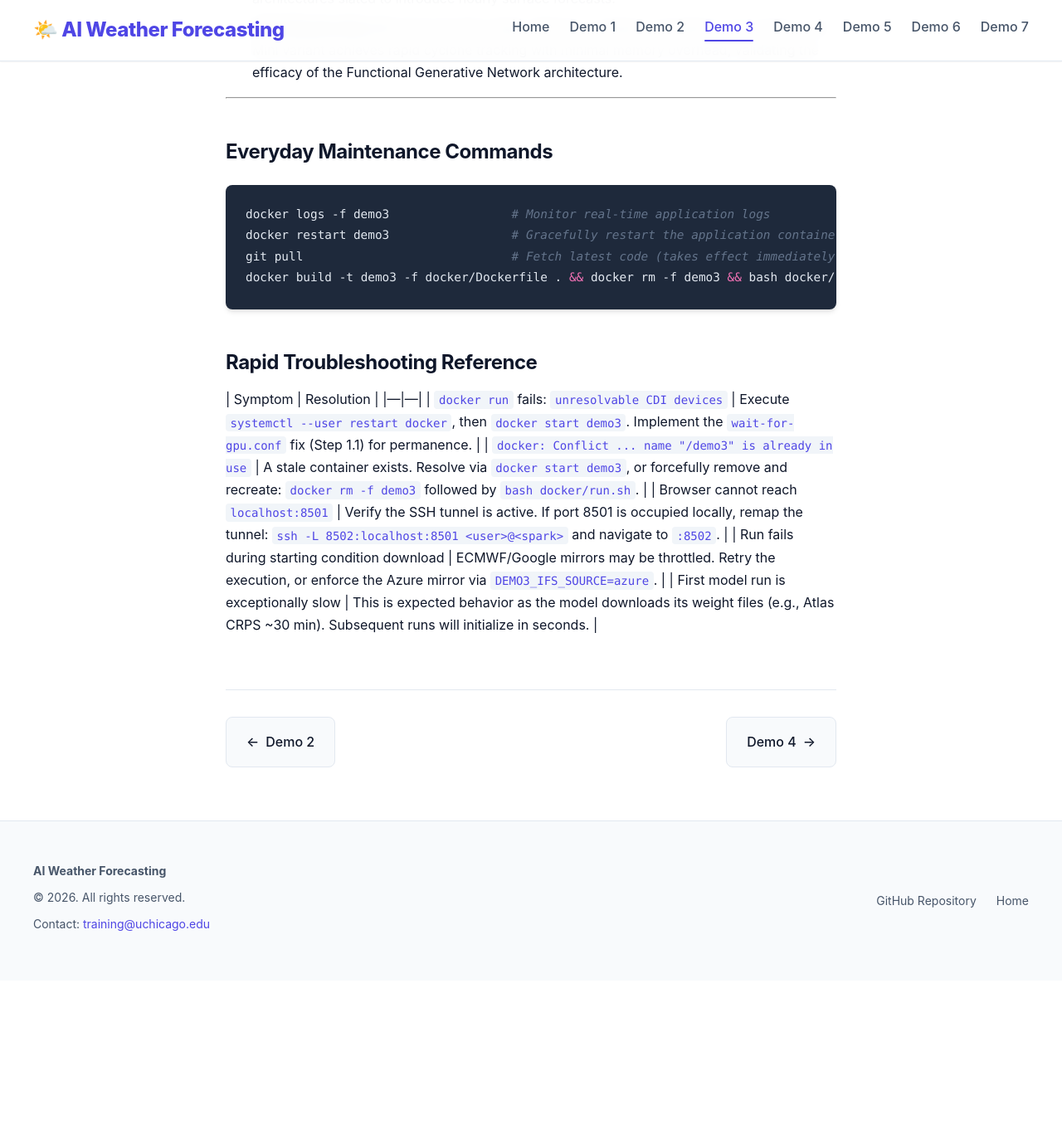
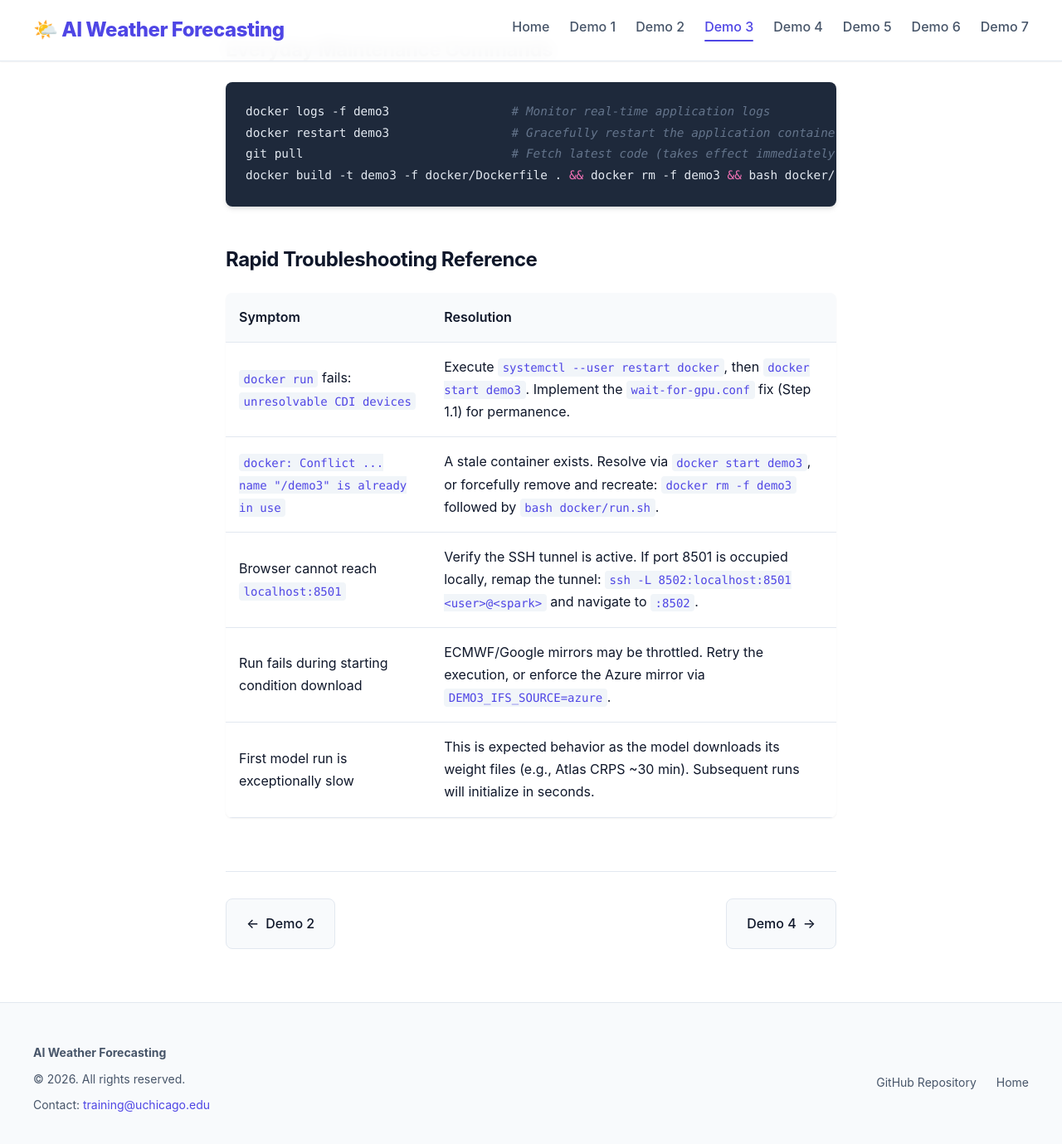
Before and after one commit to mesfind/ai_weather, a Jekyll site: the page built from docs/_episodes/03-forecast.md, in a window 1280 px wide and 1400 px high, scrolled down 9042 px. Shown: the top 1379 px of the window at 83% size. Built offline with Jekyll 4.4.1, drawn with Linux system fonts in a browser that asks for light colours; before the commit the page ends 10224 px from its top, so only the background shows below that; part of the change alters nothing that is shown; some of the changed text lies outside the part shown.

````diff
--- a/docs/_episodes/03-forecast.md
+++ b/docs/_episodes/03-forecast.md
@@ -19,10 +19,6 @@ keypoints:
 <script type="text/javascript" src="https://cdnjs.cloudflare.com/ajax/libs/mathjax/2.7.3/MathJax.js?config=TeX-AMS-MML_HTMLorMML"></script>
 
 # Running AI Weather Forecast Models on a DGX Spark
-
-This module provides a comprehensive, state-of-the-art (SOTA) guide to deploying, executing, and benchmarking modern AI weather forecasting models locally using containerized workflows on a DGX Spark infrastructure.
-
----
 
 ## 1. Environment and Workflow Setup
 
@@ -222,6 +218,7 @@ docker build -t demo3 -f docker/Dockerfile . && docker rm -f demo3 && bash docke
 ```
 
 ### Rapid Troubleshooting Reference
+
 | Symptom | Resolution |
 |---|---|
 | `docker run` fails: `unresolvable CDI devices` | Execute `systemctl --user restart docker`, then `docker start demo3`. Implement the `wait-for-gpu.conf` fix (Step 1.1) for permanence. |
````
